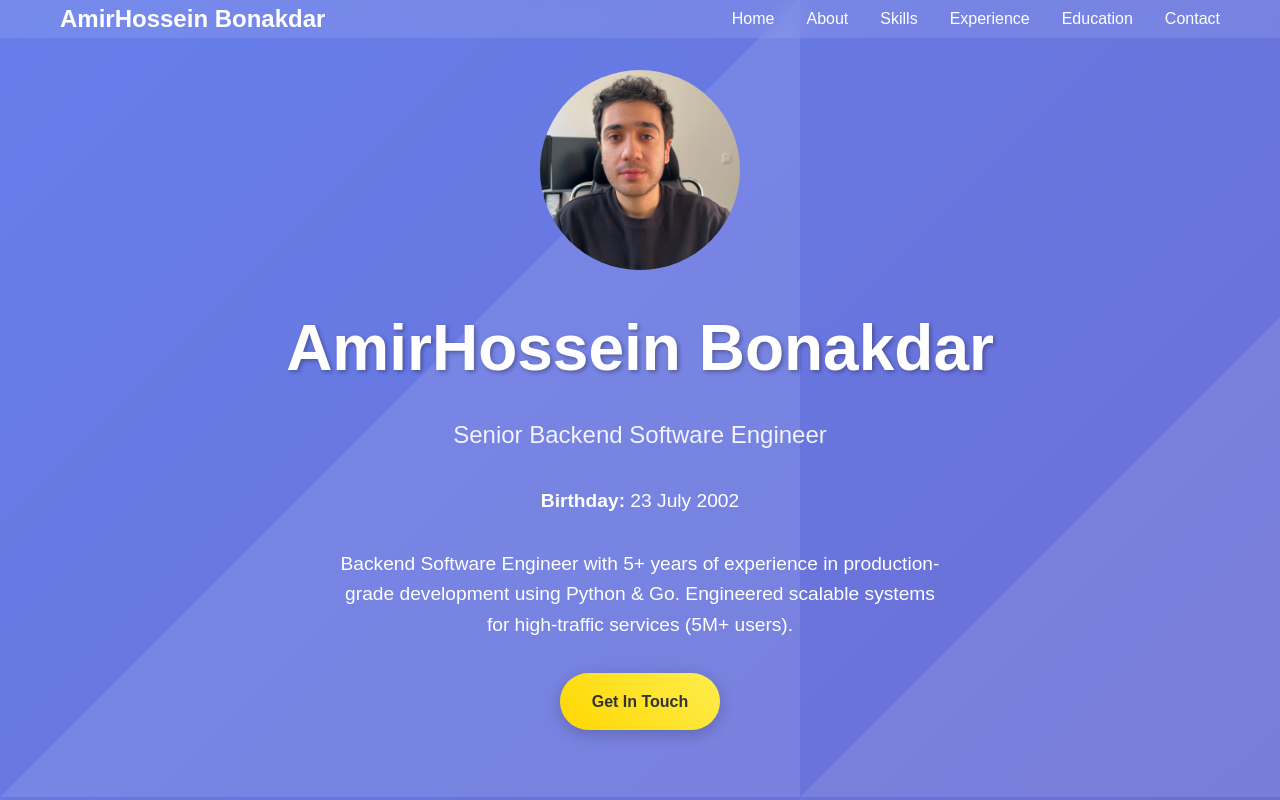
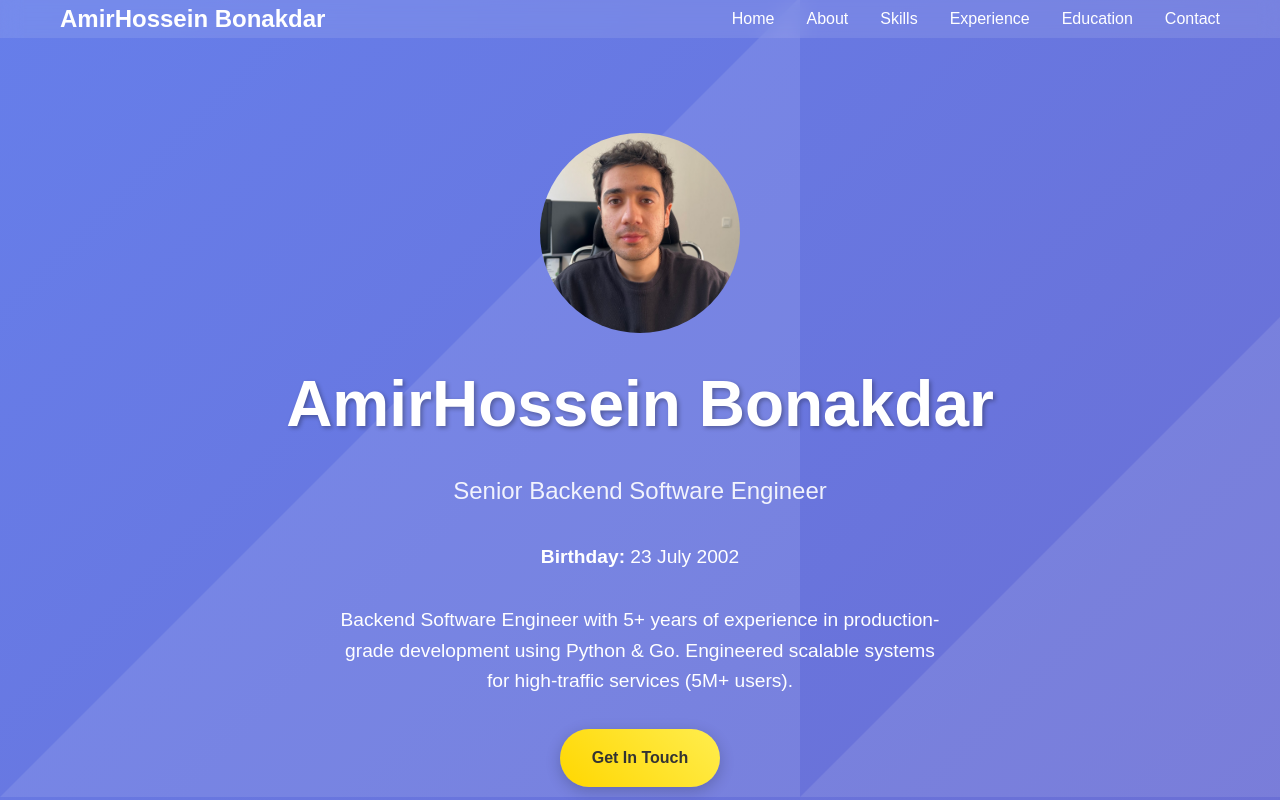
Before and after one commit to athfemoiur/athfemoiur.github.io, a plain HTML site: page index.html in a window 1280 px wide. Shown: the top 800 px of the page. Drawn offline with Linux system fonts and the light colour scheme.

Commit message:
fix profile

```diff
--- a/index.html
+++ b/index.html
@@ -116,7 +116,17 @@
             }
         }
 
+        .profile-picture {
+            width: 200px;
+            height: 200px;
+            border-radius: 50%;
+            object-fit: cover;
+            margin: 0 auto 20px auto;
+            display: block;
+        }
+
         .hero-content {
+            padding-top: 120px;
             z-index: 2;
             animation: fadeInUp 1s ease-out;
         }
@@ -627,8 +637,7 @@
 
 <section id="home" class="hero">
     <div class="hero-content">
-        <img src="profile.jpg" alt="Profile Picture"
-             style="width: 200px; height: 200px; border-radius: 50%; object-fit: cover; margin-bottom: 20px;">
+        <img src="profile.jpg" alt="Profile Picture" class="profile-picture">
         <h1>AmirHossein Bonakdar</h1>
         <p class="subtitle">Senior Backend Software Engineer</p>
         <p class="description"><strong>Birthday:</strong> 23 July 2002</p>
```
